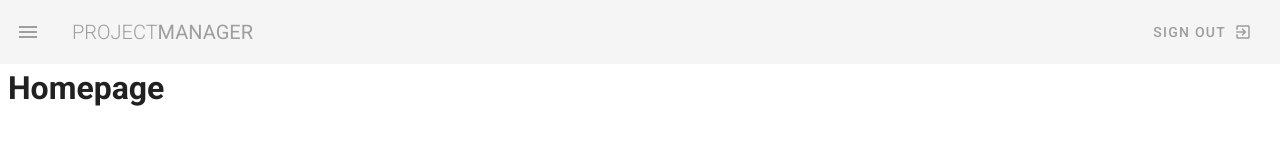
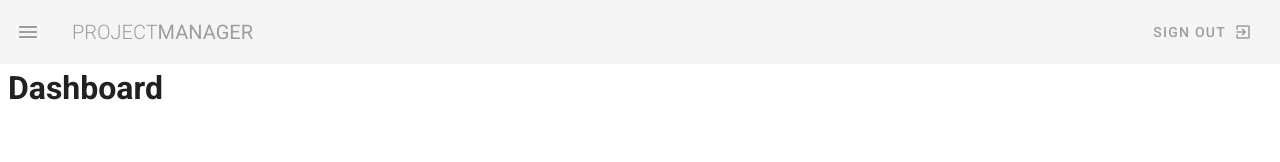
Before and after one commit to Sunil2201/project-manager, a Vue app: page / in a window 1280 px wide. Shown: the top 162 px of the page. Built offline with nearby package versions, Linux system fonts and the light colour scheme.

Commit message:
refactor: added routes

```diff
--- a/src/router/index.js
+++ b/src/router/index.js
@@ -1,22 +1,28 @@
 import Vue from 'vue'
 import VueRouter from 'vue-router';
 
-import aboutPage from "../views/aboutPage";
-import homePage from "../views/homePage"
+import ProjectsPage from "../views/ProjectsPage";
+import DashboardPage from "../views/DashboardPage"
+import TeamPage from "../views/TeamPage"
 
 Vue.use(VueRouter)
 
 const routes = [
   {
     path: "/",
-    name: "homePage",
-    component: homePage,
+    name: "DashboardPage",
+    component: DashboardPage,
   },
   {
-    path: "/about",
-    name: "aboutPage",
-    component: aboutPage,
+    path: "/projects",
+    name: "ProjectsPage",
+    component: ProjectsPage,
   },
+  {
+    path: "/team",
+    name: "TeamPage",
+    component: TeamPage,
+  }
 ];
 
 const router = new VueRouter({
--- /dev/null
+++ b/src/views/DashboardPage.vue
@@ -0,0 +1,9 @@
+<template>
+  <div class="dashboard ml-2">
+    <h1>Dashboard</h1>
+  </div>
+</template>
+
+<script>
+export default {};
+</script>
--- a/src/views/homePage.vue
+++ b/src/views/ProjectsPage.vue
@@ -1,6 +1,6 @@
 <template>
-  <div class="home ml-2">
-    <h1>Homepage</h1>
+  <div class="projects ml-2">
+    <h1>Projects</h1>
   </div>
 </template>
 
--- /dev/null
+++ b/src/views/TeamPage.vue
@@ -0,0 +1,9 @@
+<template>
+  <div class="team ml-2">
+    <h1>Team</h1>
+  </div>
+</template>
+
+<script>
+export default {};
+</script>
--- a/src/views/aboutPage.vue
+++ /dev/null
@@ -1,5 +0,0 @@
-<template>
-    <div class="about">
-        <h1>This is an about page</h1>
-    </div>
-</template>
```
